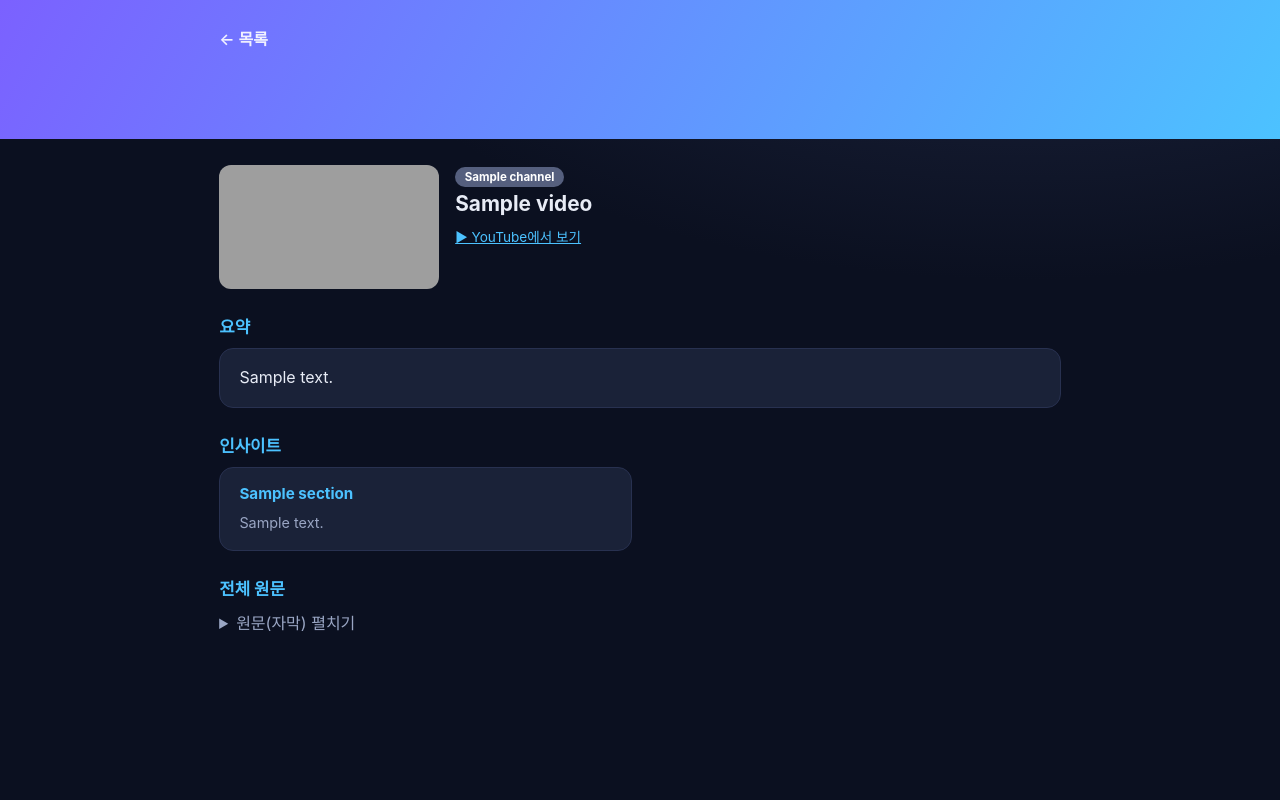
After one commit to ChangJu-Ahn/azure-superpowers, a FastAPI app: template app/templates/detail.html in a window 1280 px wide. The commit adds this page. Run offline with FastAPI, Linux system fonts and the light colour scheme; the template is opened without the code that fills it: most values are stand-ins (such as "Sample title", 1, 10 or a date in 2020); some libraries are stand-ins or nearby versions; grey boxes are pictures that could not be loaded.

Commit message:
feat: add detail view, summaries; ignore build/result artifacts

```diff
--- a/app/main.py
+++ b/app/main.py
@@ -1,14 +1,15 @@
 """FastAPI web app: 누적된 한국어 요약 목록과 갱신 트리거."""
 
 import os
+import threading
 
-from fastapi import Depends, FastAPI, Form, Request
+from fastapi import BackgroundTasks, Depends, FastAPI, Form, Request
 from fastapi.responses import RedirectResponse
 from fastapi.templating import Jinja2Templates
 
 import store
-from fetcher import fetch_recent, fetch_transcript, parse_channel_input
-from summarizer import summarize_ko
+from fetcher import fetch_recent, fetch_transcript, fetch_video, parse_channel_input, parse_video_id
+from summarizer import insights_ko, summarize_ko
 
 HANDLES = ["@microsoft", "@MicrosoftDeveloper", "@MicrosoftKorea"]
 
@@ -18,7 +19,7 @@ templates = Jinja2Templates(directory=os.path.join(BASE_DIR, "templates"))
 app = FastAPI(title="MS YouTube 인사이트")
 
 
-def get_conn():
+def open_conn():
     """DB 연결. PostgreSQL(키리스: Entra 토큰) 우선, 없으면 로컬 SQLite."""
     if os.environ.get("PGHOST"):
         import psycopg
@@ -36,10 +37,18 @@ def get_conn():
             check_same_thread=False,
         )
     store.init_db(conn)
+    return conn
+
+
+def get_conn():
+    conn = open_conn()
     try:
         yield conn
     finally:
         conn.close()
+
+
+_refresh_lock = threading.Lock()
 
 
 def list_videos_with_summaries(conn):
@@ -73,6 +82,53 @@ def add_channel(url: str = Form(""), conn=Depends(get_conn)):
     return RedirectResponse(url="/", status_code=303)
 
 
+@app.get("/video/{video_id}")
+def video_detail(request: Request, video_id: str, conn=Depends(get_conn)):
+    video = store.get_video(conn, video_id)
+    if video is None:
+        return RedirectResponse(url="/", status_code=303)
+    deployment = os.environ.get("AOAI_DEPLOYMENT", "")
+    transcript = store.get_transcript(conn, video_id, "ko")
+    if transcript is None:
+        transcript = fetch_transcript(video_id)
+        if transcript:
+            store.save_transcript(conn, video_id, "ko", transcript)
+    summary = store.get_summary(conn, video_id, "ko")
+    if not summary:
+        try:
+            summary = summarize_ko(transcript or video["title"])
+            store.save_summary(conn, video_id, "ko", summary, deployment)
+        except Exception:
+            summary = "요약 대기 중 (Azure OpenAI 미연결)"
+    insights = store.get_summary(conn, video_id, "insights")
+    if not insights:
+        try:
+            insights = insights_ko(transcript or video["title"])
+            store.save_summary(conn, video_id, "insights", insights, deployment)
+        except Exception:
+            insights = "인사이트 대기 중 (Azure OpenAI 미연결)"
+    video["summary"] = summary
+    video["insights"] = insights
+    video["sections"] = _parse_sections(insights)
+    video["transcript"] = transcript or "원문(자막) 없음"
+    return templates.TemplateResponse(request, "detail.html", {"video": video})
+
+
+def _parse_sections(insights):
+    """'## 제목' 마크다운을 [{title, body}] 리스트로 분해. 실패 시 단일 섹션."""
+    sections = []
+    current = None
+    for line in (insights or "").splitlines():
+        if line.startswith("## "):
+            current = {"title": line[3:].strip(), "body": ""}
+            sections.append(current)
+        elif current is not None:
+            current["body"] += line + "\n"
+    if not sections:
+        sections = [{"title": "인사이트", "body": insights or ""}]
+    return sections
+
+
 @app.post("/channels/delete")
 def remove_channel(handle: str = Form(""), conn=Depends(get_conn)):
     if handle:
@@ -80,24 +136,39 @@ def remove_channel(handle: str = Form(""), conn=Depends(get_conn)):
     return RedirectResponse(url="/", status_code=303)
 
 
-def _summarize_and_store(conn, video):
-    store.upsert_video(conn, video)
-    if store.has_summary(conn, video["id"], "ko"):
+def _summarize_pending(video_ids, deployment):
+    """백그라운드: 자체 DB 연결로 자막 추출+요약을 채운다(요청 블로킹 방지)."""
+    if not _refresh_lock.acquire(blocking=False):
         return
-    text = fetch_transcript(video["id"])
-    if text:
-        store.save_transcript(conn, video["id"], "ko", text)
     try:
-        summary = summarize_ko(text or video["title"])
-    except Exception:
-        summary = "요약 대기 중 (Azure OpenAI 미연결)"
-    store.save_summary(conn, video["id"], "ko", summary, os.environ.get("AOAI_DEPLOYMENT", ""))
+        conn = open_conn()
+        try:
+            for vid in video_ids:
+                if store.has_summary(conn, vid, "ko"):
+                    continue
+                text = fetch_transcript(vid)
+                if text:
+                    store.save_transcript(conn, vid, "ko", text)
+                try:
+                    summary = summarize_ko(text or vid)
+                except Exception:
+                    summary = "요약 대기 중 (Azure OpenAI 미연결)"
+                store.save_summary(conn, vid, "ko", summary, deployment)
+        finally:
+            conn.close()
+    finally:
+        _refresh_lock.release()
 
 
 @app.post("/refresh")
-def refresh(days: int = Form(20), conn=Depends(get_conn)):
+def refresh(background_tasks: BackgroundTasks, days: int = Form(20), conn=Depends(get_conn)):
     api_key = os.environ.get("YOUTUBE_API_KEY", "")
     handles = [c["handle"] for c in store.list_channels(conn)]
+    video_ids = []
     for video in fetch_recent(handles, api_key, since_days=days):
-        _summarize_and_store(conn, video)
+        store.upsert_video(conn, video)
+        video_ids.append(video["id"])
+    background_tasks.add_task(
+        _summarize_pending, video_ids, os.environ.get("AOAI_DEPLOYMENT", "")
+    )
     return RedirectResponse(url="/", status_code=303)
--- a/app/store.py
+++ b/app/store.py
@@ -114,6 +114,44 @@ def has_summary(conn, video_id, lang):
     return cur.fetchone() is not None
 
 
+def get_summary(conn, video_id, lang):
+    p = _ph(conn)
+    cur = conn.cursor()
+    cur.execute(
+        f"SELECT text FROM summaries WHERE video_id = {p} AND lang = {p} "
+        f"ORDER BY created_at DESC LIMIT 1",
+        (video_id, lang),
+    )
+    row = cur.fetchone()
+    return row[0] if row else None
+
+
+def get_video(conn, video_id):
+    p = _ph(conn)
+    cur = conn.cursor()
+    cur.execute(
+        f"SELECT id, channel, title, published_at, url, fetched_at "
+        f"FROM videos WHERE id = {p}",
+        (video_id,),
+    )
+    row = cur.fetchone()
+    if not row:
+        return None
+    cols = [c[0] for c in cur.description]
+    return dict(zip(cols, row))
+
+
+def get_transcript(conn, video_id, lang):
+    p = _ph(conn)
+    cur = conn.cursor()
+    cur.execute(
+        f"SELECT text FROM transcripts WHERE video_id = {p} AND lang = {p} LIMIT 1",
+        (video_id, lang),
+    )
+    row = cur.fetchone()
+    return row[0] if row else None
+
+
 def add_channel(conn, handle, label=None):
     p = _ph(conn)
     added_at = datetime.now(timezone.utc).isoformat()
--- a/app/summarizer.py
+++ b/app/summarizer.py
@@ -5,6 +5,14 @@ MAX_CHARS = 24000
 SYSTEM_PROMPT = (
     "당신은 영어 영상 자막을 한국어로 요약하는 전문가입니다. "
     "핵심 내용을 정확하고 간결하게 한국어로 요약하세요."
+)
+
+INSIGHTS_PROMPT = (
+    "당신은 영상 자막을 분석해 실무 인사이트를 카테고리별로 정리하는 전문가입니다. "
+    "반드시 아래 5개 섹션을 한국어 마크다운으로 작성하세요. 각 섹션은 '## ' 제목으로 시작하고 "
+    "내용은 글머리표(•) 2~4개로 정리합니다.\n"
+    "## 기술\n## 비용\n## 관리\n## 기업\n## 트렌드\n"
+    "근거가 부족한 섹션은 '• 자막에서 관련 내용 없음'으로 표기하세요."
 )
 
 
@@ -36,3 +44,19 @@ def summarize_ko(text, client=None):
         ],
     )
     return completion.choices[0].message.content
+
+
+def insights_ko(text, client=None):
+    """자막에서 한국어 핵심 인사이트(글머리표)를 추출한다."""
+    if client is None:
+        client = _build_client()
+
+    transcript = text[:MAX_CHARS]
+    completion = client.chat.completions.create(
+        model=os.environ.get("AOAI_DEPLOYMENT", ""),
+        messages=[
+            {"role": "system", "content": INSIGHTS_PROMPT},
+            {"role": "user", "content": f"다음 자막에서 핵심 인사이트를 한국어로 뽑아 주세요:\n\n{transcript}"},
+        ],
+    )
+    return completion.choices[0].message.content
--- /dev/null
+++ b/app/templates/detail.html
@@ -0,0 +1,60 @@
+<!DOCTYPE html>
+<html lang="ko">
+<head>
+  <meta charset="utf-8">
+  <meta name="viewport" content="width=device-width, initial-scale=1">
+  <title>{{ video.title }} · 인사이트</title>
+  <style>
+    :root {
+      --bg:#0b1020; --card:#1a2238; --line:#283150;
+      --txt:#e8ecf6; --muted:#9aa6c4; --brand:#4cc2ff; --brand2:#7b61ff;
+    }
+    * { box-sizing:border-box; }
+    body { font-family:-apple-system,"Segoe UI",Roboto,sans-serif; margin:0; color:var(--txt);
+      background:radial-gradient(1200px 600px at 80% -10%, #1d2540 0, transparent 60%), var(--bg); min-height:100vh; }
+    .wrap { max-width:880px; margin:0 auto; padding:0 1.2rem 4rem; }
+    .hero { background:linear-gradient(120deg,var(--brand2),var(--brand)); padding:1.6rem 0; margin-bottom:1.6rem; }
+    .hero .wrap { display:flex; justify-content:space-between; align-items:center; }
+    .back { color:#fff; text-decoration:none; font-weight:600; opacity:.9; }
+    .top { display:flex; gap:1rem; margin-bottom:1.4rem; }
+    .top img { width:220px; height:124px; object-fit:cover; border-radius:12px; }
+    h1 { font-size:1.3rem; margin:.2rem 0 .5rem; line-height:1.35; }
+    .badge { display:inline-block; font-size:.72rem; font-weight:700; padding:.2rem .6rem; border-radius:999px; color:#fff; background:#555f7e; }
+    .yt { color:var(--brand); font-size:.85rem; }
+    h2 { font-size:1.05rem; margin:1.6rem 0 .6rem; color:var(--brand); }
+    .panel { background:var(--card); border:1px solid var(--line); border-radius:14px; padding:1rem 1.2rem; line-height:1.6; white-space:pre-wrap; color:var(--txt); }
+    .cats { display:grid; grid-template-columns:1fr 1fr; gap:1rem; }
+    .cat { background:var(--card); border:1px solid var(--line); border-radius:14px; padding:1rem 1.2rem; }
+    .cat h3 { margin:0 0 .5rem; font-size:.95rem; color:var(--brand); }
+    .cat .body { color:var(--muted); font-size:.9rem; line-height:1.6; white-space:pre-wrap; }
+    details summary { cursor:pointer; color:var(--muted); }
+    @media(max-width:600px){ .cats{grid-template-columns:1fr} .top{flex-direction:column} .top img{width:100%;height:auto} }
+  </style>
+</head>
+<body>
+  <div class="hero"><div class="wrap"><a class="back" href="/">← 목록</a></div></div>
+  <div class="wrap">
+    <div class="top">
+      <img src="https://i.ytimg.com/vi/{{ video.id }}/mqdefault.jpg" alt="">
+      <div>
+        <span class="badge">{{ video.channel }}</span>
+        <h1>{{ video.title }}</h1>
+        <a class="yt" href="{{ video.url }}" target="_blank" rel="noopener">▶ YouTube에서 보기</a>
+      </div>
+    </div>
+
+    <h2>요약</h2>
+    <div class="panel">{{ video.summary }}</div>
+
+    <h2>인사이트</h2>
+    <div class="cats">
+      {% for s in video.sections %}
+      <div class="cat"><h3>{{ s.title }}</h3><div class="body">{{ s.body }}</div></div>
+      {% endfor %}
+    </div>
+
+    <h2>전체 원문</h2>
+    <details><summary>원문(자막) 펼치기</summary><div class="panel" style="margin-top:.6rem">{{ video.transcript }}</div></details>
+  </div>
+</body>
+</html>
--- a/app/templates/index.html
+++ b/app/templates/index.html
@@ -90,11 +90,11 @@
       <div class="grid">
         {% for v in videos %}
         <div class="card">
-          <img class="thumb" src="https://i.ytimg.com/vi/{{ v.id }}/mqdefault.jpg" alt="" loading="lazy">
+          <a href="/video/{{ v.id }}"><img class="thumb" src="https://i.ytimg.com/vi/{{ v.id }}/mqdefault.jpg" alt="" loading="lazy"></a>
           <div class="body">
             <span class="badge">{{ v.channel }}</span>
             <span class="date">{{ v.published_at[:10] }}</span>
-            <h2><a href="{{ v.url }}" target="_blank" rel="noopener">{{ v.title }}</a></h2>
+            <h2><a href="/video/{{ v.id }}">{{ v.title }}</a></h2>
             <div class="summary">{{ v.summary or "요약 없음" }}</div>
           </div>
         </div>
```
Also changed, not shown: app/tests/test_web.py (+18 -2 lines), 1 other file.
